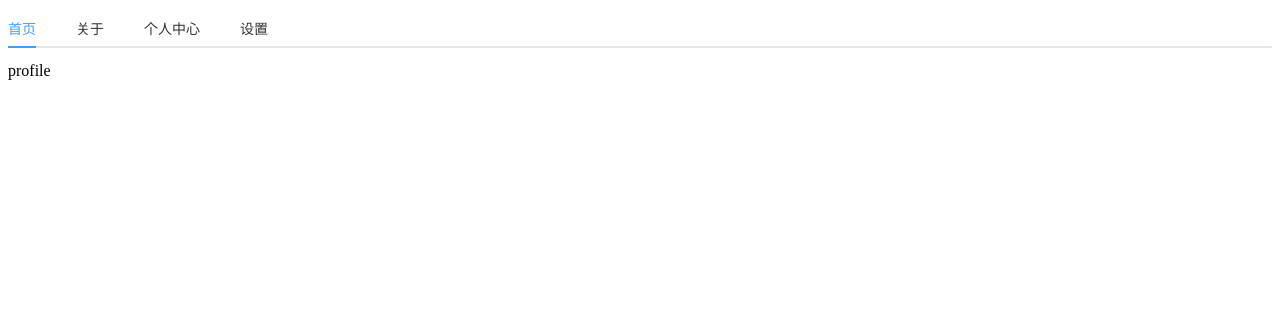
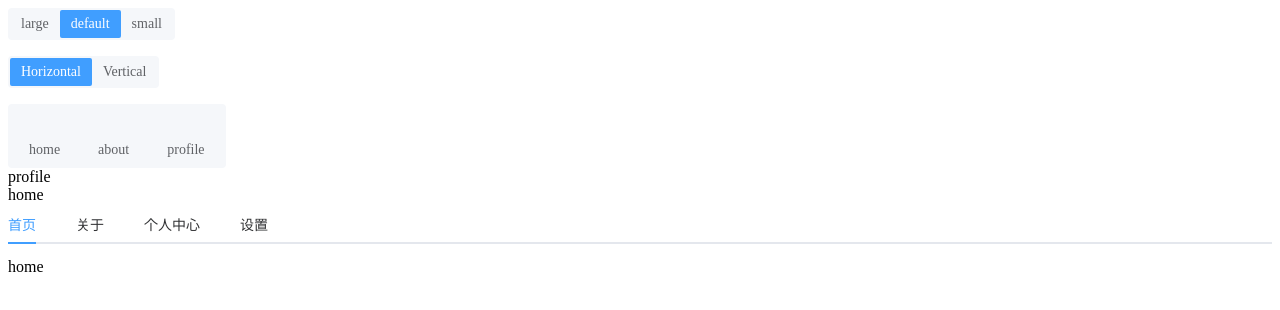
Before and after one commit to JL-Code/eshop-playground, a Nuxt app: page /parent/Profile in a window 1280 px wide. Shown: the top 310 px of the page. Built offline with nearby package versions, Linux system fonts and the light colour scheme.

Commit message:
feat: 添加UnoCSS支持并实现消息输入组件
添加UnoCSS配置和模块集成
实现可编辑的消息输入组件，支持文本和图片
重构父组件路由导航，添加分段控件
在页面组件中添加mounted生命周期日志

```diff
--- a/nuxt.config.ts
+++ b/nuxt.config.ts
@@ -12,7 +12,7 @@ export default defineNuxtConfig({
     },
   },
 
-  modules: ["@element-plus/nuxt"],
+  modules: ["@element-plus/nuxt", "@unocss/nuxt"],
   elementPlus: {
     // 可选配置
     icon: "ElIcon",
--- a/package.json
+++ b/package.json
@@ -22,6 +22,8 @@
   },
   "packageManager": "pnpm@10.13.1+sha512.37ebf1a5c7a30d5fabe0c5df44ee8da4c965ca0c5af3dbab28c3a1681b70a256218d05c81c9c0dcf767ef6b8551eb5b960042b9ed4300c59242336377e01cfad",
   "devDependencies": {
-    "sass-embedded": "^1.92.0"
+    "@unocss/nuxt": "^66.5.1",
+    "sass-embedded": "^1.92.0",
+    "unocss": "^66.5.1"
   }
 }
--- /dev/null
+++ b/pages/MessageInput.vue
@@ -0,0 +1,94 @@
+<template>
+  <div class="message-box">
+    <!-- 可编辑输入框 -->
+    <div
+      ref="editableDiv"
+      class="editor"
+      contenteditable="true"
+      @paste.prevent="handlePaste"
+    ></div>
+
+    <div class="actions">
+      <input type="file" accept="image/*" @change="handleImageUpload" />
+      <button @click="handleSend">发送</button>
+    </div>
+  </div>
+</template>
+
+<script setup lang="ts">
+import { ref } from "vue";
+
+const editableDiv = ref<HTMLDivElement | null>(null);
+
+// 处理粘贴（阻止粘贴 HTML，只保留文本）
+const handlePaste = (e: ClipboardEvent) => {
+  const text = e.clipboardData?.getData("text/plain");
+  document.execCommand("insertText", false, text ?? "");
+};
+
+// 处理上传图片
+const handleImageUpload = (e: Event) => {
+  const file = (e.target as HTMLInputElement).files?.[0];
+  if (!file) return;
+
+  const reader = new FileReader();
+  reader.onload = () => {
+    const img = document.createElement("img");
+    img.src = reader.result as string;
+    img.style.maxWidth = "100px";
+    img.style.verticalAlign = "middle";
+    editableDiv.value?.appendChild(img);
+  };
+  reader.readAsDataURL(file);
+};
+
+// 发送消息
+const handleSend = () => {
+  if (!editableDiv.value) return;
+
+  const nodes = editableDiv.value.childNodes;
+  const messages: string[] = [];
+  let buffer = "";
+
+  nodes.forEach((node) => {
+    if (node.nodeName === "IMG") {
+      // 遇到图片 => 先推送文字消息，再推送图片消息
+      if (buffer.trim()) {
+        messages.push(buffer.trim());
+        buffer = "";
+      }
+      messages.push((node as HTMLImageElement).src);
+    } else {
+      buffer += node.textContent;
+    }
+  });
+
+  if (buffer.trim()) {
+    messages.push(buffer.trim());
+  }
+
+  console.log("拆分后的消息：", messages);
+
+  // 清空输入框
+  editableDiv.value.innerHTML = "";
+};
+</script>
+
+<style scoped>
+.message-box {
+  border: 1px solid #ccc;
+  border-radius: 6px;
+  padding: 8px;
+}
+.editor {
+  min-height: 100px;
+  border: 1px solid #ddd;
+  border-radius: 4px;
+  padding: 6px;
+  margin-bottom: 8px;
+}
+.actions {
+  display: flex;
+  gap: 8px;
+}
+</style>
--- a/pages/parent.vue
+++ b/pages/parent.vue
@@ -1,14 +1,66 @@
 <template>
   <div>
-    <el-tabs v-model="activeTab" @tab-click="handleTabClick">
+    <el-segmented
+      v-model="size"
+      :options="sizeOptions"
+      style="margin-bottom: 1rem"
+    />
+    <br />
+    <el-segmented
+      v-model="direction"
+      :options="directionOptions"
+      style="margin-bottom: 1rem"
+    />
+    <br />
+    <el-segmented
+      v-model="value"
+      :options="options"
+      :direction="direction"
+      :size="size"
+    >
+      <template #default="scope">
+        <div
+          :class="[
+            'flex',
+            'items-center',
+            'gap-2',
+            'flex-col',
+            direction === 'horizontal' && 'p-2',
+          ]"
+        >
+          <el-icon size="20">
+            <component :is="scope.item.icon" />
+          </el-icon>
+          <div>{{ scope.item.label }}</div>
+        </div>
+      </template>
+    </el-segmented>
+    <div><NuxtPage /></div>
+    {{ activeTab }}
+    <!-- <el-tabs v-model="activeTab" @tab-click="handleTabClick">
       <el-tab-pane
         v-for="tab in tabs"
         :key="tab.name"
         :label="tab.label"
         :name="tab.name"
       >
-        <!-- 路由视图 -->
-        <NuxtPage />
+        <keep-alive>
+          <NuxtPage />
+        </keep-alive>
+      </el-tab-pane>
+    </el-tabs> -->
+
+    <el-tabs v-model="activeTab" @tab-click="handleTabClick">
+      <el-tab-pane
+        v-for="tab in tabs"
+        lazy
+        :key="tab.name"
+        :label="tab.label"
+        :name="tab.name"
+      >
+        <keep-alive>
+          <component :is="tab.component" :key="tab.name" />
+        </keep-alive>
       </el-tab-pane>
     </el-tabs>
   </div>
@@ -16,16 +68,64 @@
 
 <script lang="ts" setup>
 import type { TabsPaneContext } from "element-plus";
+import type { SegmentedProps } from "element-plus";
+import { defineAsyncComponent } from "vue";
+
+const value = ref("Apple");
+const direction = ref<SegmentedProps["direction"]>("horizontal");
+const size = ref<SegmentedProps["size"]>("default");
+
+const directionOptions = [
+  { label: "Horizontal", value: "horizontal" },
+  { label: "Vertical", value: "vertical" },
+];
+
+const sizeOptions = ["large", "default", "small"];
+
+const options = [
+  {
+    label: "home",
+    value: "/parent",
+  },
+  {
+    label: "about",
+    value: "/parent/about",
+  },
+  {
+    label: "profile",
+    value: "/parent/profile",
+  },
+];
 
 const router = useRouter();
 const route = useRoute();
 
 // Tab 配置
-const tabs = ref([
-  { name: "home", label: "首页", path: "/parent" },
-  { name: "about", label: "关于", path: "/parent/about" },
-  { name: "profile", label: "个人中心", path: "/parent/profile" },
-  { name: "settings", label: "设置", path: "/parent/settings" },
+const tabs = shallowRef([
+  {
+    name: "home",
+    label: "首页",
+    path: "/parent",
+    component: defineAsyncComponent(() => import("./parent/Home.vue")),
+  },
+  {
+    name: "about",
+    label: "关于",
+    path: "/parent/about",
+    component: defineAsyncComponent(() => import("./parent/About.vue")),
+  },
+  {
+    name: "profile",
+    label: "个人中心",
+    path: "/parent/profile",
+    component: defineAsyncComponent(() => import("./parent/Profile.vue")),
+  },
+  {
+    name: "settings",
+    label: "设置",
+    path: "/parent/settings",
+    component: defineAsyncComponent(() => import("./parent/Settings.vue")),
+  },
 ]);
 
 // 当前激活的 Tab
@@ -51,13 +151,14 @@ const handleTabClick = (pane: TabsPaneContext) => {
 watch(
   () => route.path,
   () => {
+    console.log("route.path", route.path);
     setActiveTabFromRoute();
-  },
-  { immediate: true }
+  }
 );
 
 // 组件挂载时初始化
 onMounted(() => {
+  console.log("parent mounted");
   setActiveTabFromRoute();
 });
 </script>
--- a/pages/parent/About.vue
+++ b/pages/parent/About.vue
@@ -1,4 +1,8 @@
-<script setup></script>
+<script setup>
+onMounted(() => {
+  console.log("about mounted");
+});
+</script>
 
 <template>
   <div>about</div>
--- a/pages/parent/Home.vue
+++ b/pages/parent/Home.vue
@@ -1,4 +1,8 @@
-<script setup></script>
+<script setup>
+onMounted(() => {
+  console.log("home mounted");
+});
+</script>
 
 <template>
   <div>home</div>
--- a/pages/parent/Profile.vue
+++ b/pages/parent/Profile.vue
@@ -1,4 +1,8 @@
-<script setup></script>
+<script setup>
+onMounted(() => {
+  console.log("profile mounted");
+});
+</script>
 
 <template>
   <div>profile</div>
--- a/pages/parent/Settings.vue
+++ b/pages/parent/Settings.vue
@@ -1,4 +1,8 @@
-<script setup></script>
+<script setup>
+onMounted(() => {
+  console.log("settings mounted");
+});
+</script>
 
 <template>
   <div>settings</div>
--- /dev/null
+++ b/uno.config.ts
@@ -0,0 +1,5 @@
+import { defineConfig } from "unocss";
+
+export default defineConfig({
+  // ...UnoCSS options
+});
```
Also changed, not shown: 1 other file (tests, documents, lock files or other folders).
